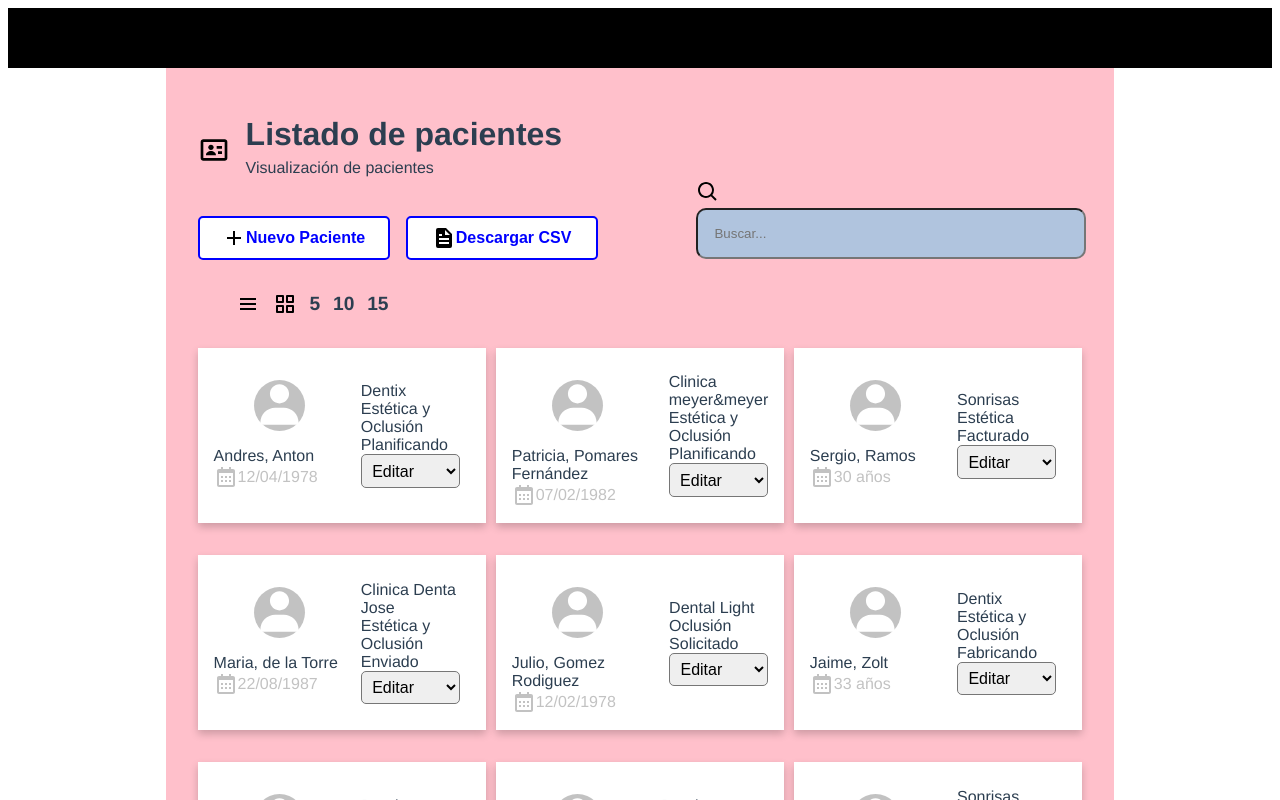
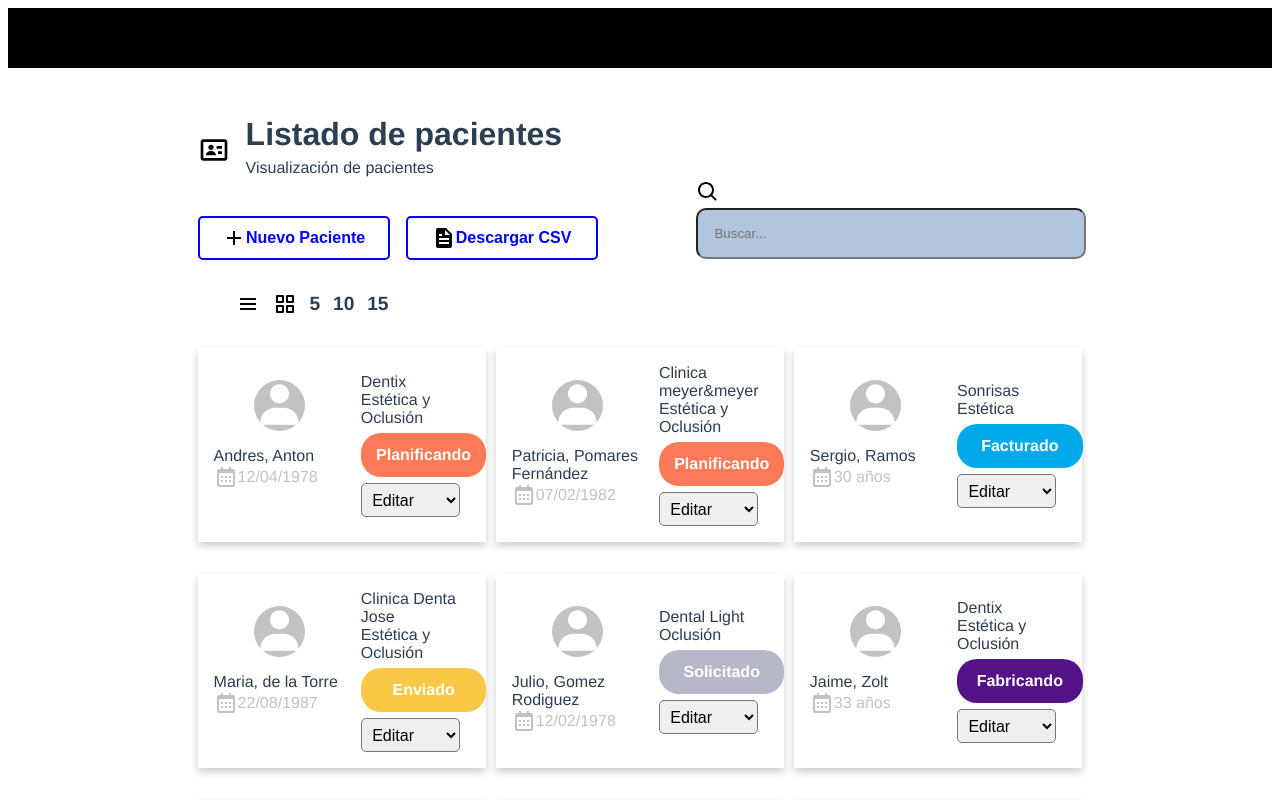
Before and after one commit to Claratj/secret-aligner, a Vue app: page / in a window 1280 px wide. Both pictures are taken after a click on the picture 284 px from the left and 303 px from the top of the page. Shown: the top 800 px of the page. Built offline with nearby package versions, Linux system fonts and the light colour scheme.

Commit message:
style(status) ok

```diff
--- a/src/components/ClientCard.vue
+++ b/src/components/ClientCard.vue
@@ -24,13 +24,12 @@
           {{ patient.ficha_dental.objetivo_tratamiento }}
         </span>
         <span>
-          <div v-if="patient.ficha_dental.estado === 'solicitado'" class="status-gray"> Solicitado </div>
-          <div v-if="patient.ficha_dental.estado === 'facturado'" class="status-green"> Facturado </div>
-
-          <div v-if="patient.ficha_dental.estado === 'planificando'" class="status-orange"> Planificando </div>
-          <div v-if="patient.ficha_dental.estado === 'fabricando'" class="status-blue"> Fabricando </div>
-          <div v-if="patient.ficha_dental.estado === 'enviado'" class="status-green"> Enviado </div>
-          <div v-if="patient.ficha_dental.estado === 'aceptado'" class="status-green"> Aceptado </div>
+          <div v-if="patient.ficha_dental.estado === 'solicitado'" class="status-solicitado"> Solicitado </div>
+          <div v-if="patient.ficha_dental.estado === 'facturado'" class="status-facturado"> Facturado </div>
+          <div v-if="patient.ficha_dental.estado === 'planificando'" class="status-planificado"> Planificando </div>
+          <div v-if="patient.ficha_dental.estado === 'fabricando'" class="status-fabricado"> Fabricando </div>
+          <div v-if="patient.ficha_dental.estado === 'enviado'" class="status-enviado"> Enviado </div>
+          <div v-if="patient.ficha_dental.estado === 'aceptado'" class="status-aceptado"> Aceptado </div>
         </span>
         <select name="" id="">
           <option value="" disabled>Acciones</option>
@@ -109,4 +108,65 @@ figcaption {
   padding: 0.4rem;
   font-size: 1rem;
 }
+.status-solicitado {
+  width: 100px;
+  padding: 0.8rem;
+  margin: 0.4rem 0;
+  border-radius: 20px;
+  font-weight: 700;
+  text-align: center;
+  color: white;
+  background-color: #b6b8c9;
+}
+.status-enviado {
+  width: 100px;
+  padding: 0.8rem;
+  margin: 0.4rem 0;
+  border-radius: 20px;
+  font-weight: 700;
+  text-align: center;
+  color: white;
+  background-color: #f9c846;
+}
+.status-facturado {
+  width: 100px;
+  padding: 0.8rem;
+  margin: 0.4rem 0;
+  border-radius: 20px;
+  font-weight: 700;
+  text-align: center;
+  color: white;
+  background-color: #02a9ea;
+}
+
+.status-fabricado {
+  width: 100px;
+  padding: 0.8rem;
+  margin: 0.4rem 0;
+  border-radius: 20px;
+  font-weight: 700;
+  text-align: center;
+  color: white;
+  background-color: #541388;
+}
+.status-planificado {
+  width: 100px;
+  padding: 0.8rem;
+  margin: 0.4rem 0;
+  border-radius: 20px;
+  font-weight: 700;
+  text-align: center;
+  color: white;
+  background-color: #fc7a57;
+}
+.status-aceptado {
+  width: 100px;
+  padding: 0.8rem;
+  margin: 0.4rem 0;
+  border-radius: 20px;
+  font-weight: 700;
+  text-align: center;
+  color: white;
+  background-color: #00c49a;
+}
 </style>
--- a/src/components/TableClients.vue
+++ b/src/components/TableClients.vue
@@ -56,13 +56,12 @@
             {{ patient.ficha_dental.objetivo_tratamiento }}
           </td>
           <td class="table-content">
-            <div v-if="patient.ficha_dental.estado === 'solicitado'" class="status-gray"> Solicitado </div>
-            <div v-if="patient.ficha_dental.estado === 'facturado'" class="status-green"> Facturado </div>
-
-            <div v-if="patient.ficha_dental.estado === 'planificando'" class="status-orange"> Planificando </div>
-            <div v-if="patient.ficha_dental.estado === 'fabricando'" class="status-blue"> Fabricando </div>
-            <div v-if="patient.ficha_dental.estado === 'enviado'" class="status-green"> Enviado </div>
-            <div v-if="patient.ficha_dental.estado === 'aceptado'" class="status-green"> Aceptado </div>
+            <div v-if="patient.ficha_dental.estado === 'solicitado'" class="status-solicitado"> Solicitado </div>
+            <div v-if="patient.ficha_dental.estado === 'facturado'" class="status-facturado"> Facturado </div>
+            <div v-if="patient.ficha_dental.estado === 'planificando'" class="status-planificado"> Planificando </div>
+            <div v-if="patient.ficha_dental.estado === 'fabricando'" class="status-fabricado"> Fabricando </div>
+            <div v-if="patient.ficha_dental.estado === 'enviado'" class="status-enviado"> Enviado </div>
+            <div v-if="patient.ficha_dental.estado === 'aceptado'" class="status-aceptado"> Aceptado </div>
           </td>
           <td class="table-content table-actions">
             <select name="" id="" class="actions">
@@ -90,7 +89,8 @@
             v-for="pageNumber in pages.slice(page - 1, page + 5)"
             @click="page = pageNumber"
             :key="pageNumber"
-          > {{ pageNumber }}
+          >
+            {{ pageNumber }}
           </button>
         </li>
         <li class="page-item">
@@ -232,4 +232,65 @@ td {
   align-items: center;
   text-decoration: none;
 }
+.status-solicitado {
+  width: 100px;
+  padding: 0.8rem;
+  margin: 0.4rem 0;
+  border-radius: 20px;
+  font-weight: 700;
+  text-align: center;
+  color: white;
+  background-color: #b6b8c9;
+}
+.status-enviado {
+  width: 100px;
+  padding: 0.8rem;
+  margin: 0.4rem 0;
+  border-radius: 20px;
+  font-weight: 700;
+  text-align: center;
+  color: white;
+  background-color: #f9c846;
+}
+.status-facturado {
+  width: 100px;
+  padding: 0.8rem;
+  margin: 0.4rem 0;
+  border-radius: 20px;
+  font-weight: 700;
+  text-align: center;
+  color: white;
+  background-color: #02a9ea;
+}
+
+.status-fabricado {
+  width: 100px;
+  padding: 0.8rem;
+  margin: 0.4rem 0;
+  border-radius: 20px;
+  font-weight: 700;
+  text-align: center;
+  color: white;
+  background-color: #541388;
+}
+.status-planificado {
+  width: 100px;
+  padding: 0.8rem;
+  margin: 0.4rem 0;
+  border-radius: 20px;
+  font-weight: 700;
+  text-align: center;
+  color: white;
+  background-color: #fc7a57;
+}
+.status-aceptado {
+  width: 100px;
+  padding: 0.8rem;
+  margin: 0.4rem 0;
+  border-radius: 20px;
+  font-weight: 700;
+  text-align: center;
+  color: white;
+  background-color: #00c49a;
+}
 </style>
--- a/src/views/Home.vue
+++ b/src/views/Home.vue
@@ -150,7 +150,6 @@ p {
   width: 70%;
   padding: 2rem;
   margin: 0 auto;
-  background-color: pink;
 }
 
 .patient {
```
Also changed, not shown: src/assets/icons/circle.svg (added).
